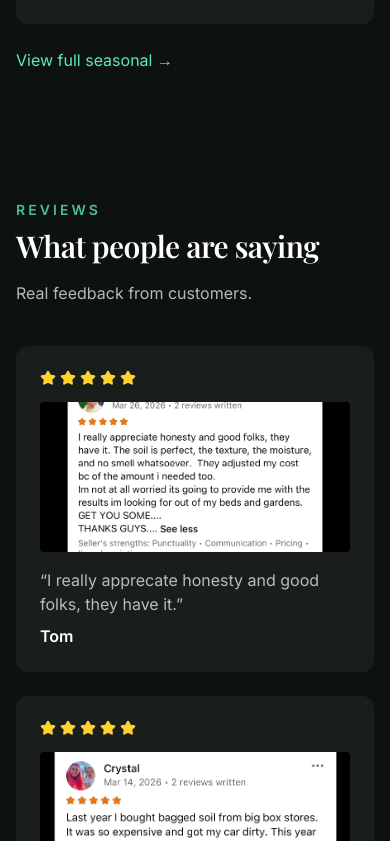
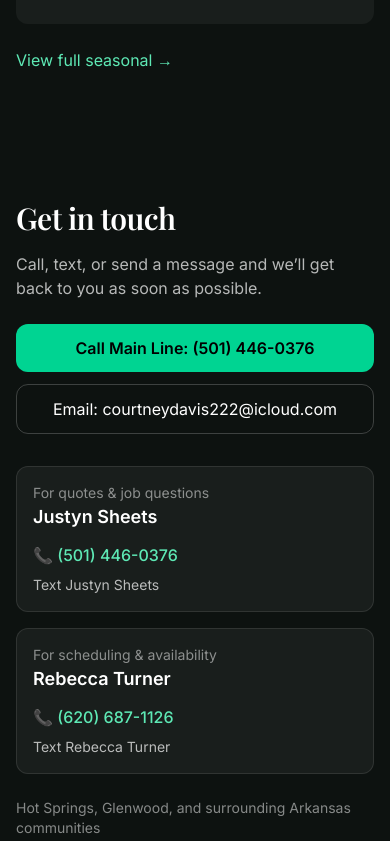
Before and after one commit to altifygenerator-ai/onward-upward-site, a Next.js app: page / in a window 390 px wide. Shown: the part 4683-5524 px from the top of the page. Built offline with nearby package versions, Linux system fonts and the light colour scheme; a web font is replaced by a local one.

Commit message:
sitedata.ts and utils.ts, and added a sitemap for SEO. These changes enhance the site's functionality and user experience, while also improving our search engine visibility.

```diff
--- a/app/layout.tsx
+++ b/app/layout.tsx
@@ -1,7 +1,7 @@
 import "./globals.css";
 import type { Metadata } from "next";
 import { Inter, Playfair_Display } from "next/font/google";
-
+import { Analytics } from "@vercel/analytics/react";
 const inter = Inter({
   subsets: ["latin"],
   variable: "--font-sans",
@@ -13,10 +13,38 @@ const playfair = Playfair_Display({
 });
 
 export const metadata: Metadata = {
-  title: "Onward & Upward Services",
+  title: "Onward & Upward Services | Landscaping & Excavation in Hot Springs AR",
   description:
-    "Landscaping, excavation, tree removal, and seasonal plant features in Hot Springs and surrounding areas.",
+    "Landscaping, excavation, tree and debris removal in Hot Springs, Glenwood, and surrounding Arkansas areas. Call for fast service and seasonal specials.",
+
+  keywords: [
+    "landscaping Hot Springs AR",
+    "excavation Arkansas",
+    "mulch delivery Hot Springs",
+    "tree removal Arkansas",
+  ],
+
+  openGraph: {
+    title: "Onward & Upward Services",
+    description:
+      "Landscaping, excavation, and seasonal services in Hot Springs, AR.",
+    url: "https://yourdomain.com",
+    siteName: "Onward & Upward Services",
+    images: [
+      {
+        url: "/images/hero/main.jpg",
+        width: 1200,
+        height: 630,
+      },
+    ],
+    type: "website",
+  },
+
+  icons: {
+    icon: "/favicon.ico",
+  },
 };
+
 
 export default function RootLayout({
   children,
@@ -27,6 +55,7 @@ export default function RootLayout({
     <html lang="en">
       <body className={`${inter.variable} ${playfair.variable} antialiased`}>
         {children}
+        <Analytics />
       </body>
     </html>
   );
--- a/app/page.tsx
+++ b/app/page.tsx
@@ -1,5 +1,6 @@
 import Link from "next/link";
 import Image from "next/image";
+import { formatPhoneLink, formatMailLink, formatSmsLink } from "@/lib/utils";
 import {
   ArrowRight,
   CalendarDays,
@@ -182,44 +183,68 @@ export default function HomePage() {
       </section>
 
       {/* REVIEWS */}
-      <section id="reviews" className="mx-auto max-w-7xl px-4 py-16">
-        <SectionHeading
-          eyebrow="Reviews"
-          title="What people are saying"
-          text="Real feedback from customers."
-        />
-
-        <div className="grid md:grid-cols-3 gap-6 mt-10">
-          {siteData.reviews.map((review, i) => (
-            <div key={review.name + i} className="bg-white/5 p-6 rounded-xl">
-              <StarRow rating={5} />
-              <Image src={review.image} alt="review" width={200} height={200} className="w-full h-[150px] object-cover mt-4 rounded" />
-              <p className="mt-4 text-white/70">“{review.quote}”</p>
-              <p className="mt-2 font-semibold">{review.name}</p>
-            </div>
-          ))}
-        </div>
-      </section>
-      <section id="quote" className="mx-auto max-w-7xl px-4 py-16">
+<section id="contact" className="mx-auto max-w-7xl px-4 py-16">
   <div className="grid md:grid-cols-2 gap-10">
 
     {/* LEFT SIDE */}
     <div>
       <h2 className="text-3xl md:text-4xl font-semibold">
-        Get a quick quote
+        Get in touch
       </h2>
+
       <p className="mt-4 text-white/70">
-        Tell us what you need and we’ll get back to you fast. You can also call if you want a quicker answer.
+        Call, text, or send a message and we’ll get back to you as soon as possible.
       </p>
 
-      <div className="mt-6">
+      {/* MAIN LINE */}
+      <div className="mt-6 space-y-3">
         <a
-          href={`tel:${siteData.contact.phone.replace(/[^\d+]/g, "")}`}
-          className="inline-block bg-emerald-400 text-black px-6 py-3 rounded-full font-semibold"
+          href={formatPhoneLink(siteData.contact.phone)}
+          className="block bg-emerald-400 text-black px-6 py-3 rounded-xl font-semibold text-center"
         >
-          Call Now: {siteData.contact.phone}
+          Call Main Line: {siteData.contact.phone}
+        </a>
+
+        <a
+          href={formatMailLink(siteData.contact.email)}
+          className="block border border-white/20 px-6 py-3 rounded-xl text-center"
+        >
+          Email: {siteData.contact.email}
         </a>
       </div>
+
+      {/* TEAM CONTACTS */}
+      <div className="mt-8 grid md:grid-cols-2 gap-4">
+        {siteData.contacts.map((person) => (
+          <div
+            key={person.name}
+            className="bg-white/5 p-4 rounded-xl border border-white/10"
+          >
+            <p className="text-sm text-white/50">{person.role}</p>
+            <p className="text-lg font-semibold">{person.name}</p>
+
+            <div className="mt-3 space-y-2">
+              <a
+                href={formatPhoneLink(person.phone)}
+                className="block text-emerald-300 font-medium"
+              >
+                📞 {person.phone}
+              </a>
+
+              <a
+                href={formatSmsLink(person.phone)}
+                className="block text-white/70 text-sm"
+              >
+                Text {person.name}
+              </a>
+            </div>
+          </div>
+        ))}
+      </div>
+
+      <p className="mt-6 text-sm text-white/50">
+        {siteData.contact.serviceArea}
+      </p>
     </div>
 
     {/* RIGHT SIDE FORM */}
@@ -244,20 +269,9 @@ export default function HomePage() {
         className="w-full p-3 rounded bg-black/30 border border-white/10"
       />
 
-      <select
-        name="service"
-        className="w-full p-3 rounded bg-black/30 border border-white/10"
-      >
-        <option>Service Needed</option>
-        <option>Landscaping</option>
-        <option>Excavation</option>
-        <option>Tree / Debris Removal</option>
-        <option>Seasonal / Plants</option>
-      </select>
-
       <textarea
         name="details"
-        placeholder="Project details..."
+        placeholder="What do you need help with?"
         rows={4}
         className="w-full p-3 rounded bg-black/30 border border-white/10"
       />
@@ -266,7 +280,7 @@ export default function HomePage() {
         type="submit"
         className="w-full bg-emerald-400 text-black py-3 rounded-full font-semibold"
       >
-        Send Request
+        Send Message
       </button>
     </form>
   </div>
--- a/app/seasonal/page.tsx
+++ b/app/seasonal/page.tsx
@@ -138,8 +138,7 @@ export default function SeasonalPage() {
             <div>
               <h3 className="text-xl font-semibold">Current seasonal promo</h3>
               <p className="text-white/70 mt-2">
-                Use this section for current deals like bulk soil pricing, plant discounts,
-                or limited-time offers. This should be updated regularly.
+                Keep an eye on this space for rotating seasonal promotions, discounts, and special offers. It’s our way of saying thanks for being part of the Onward & Upward community.
               </p>
             </div>
           </div>
--- /dev/null
+++ b/app/sitemap.ts
@@ -0,0 +1,16 @@
+import { MetadataRoute } from "next";
+
+export default function sitemap(): MetadataRoute.Sitemap {
+  const baseUrl = "https://nwww.onwardsandupward.com/";
+
+  return [
+    {
+      url: baseUrl,
+      lastModified: new Date(),
+    },
+    {
+      url: `${baseUrl}/seasonal`,
+      lastModified: new Date(),
+    },
+  ];
+}
--- a/lib/site-data.ts
+++ b/lib/site-data.ts
@@ -7,11 +7,24 @@ export const siteData = {
   },
 
   contact: {
+  phone: "(501) 446-0376",
+  email: "courtneydavis222@icloud.com",
+  address: "1499 Amity Rd, Hot Springs, AR 71913",
+  serviceArea: "Hot Springs, Glenwood, and surrounding Arkansas communities",
+},
+
+contacts: [
+  {
+    name: "Justyn Sheets",
+    role: "For quotes & job questions",
     phone: "(501) 446-0376",
-    email: "courtneydavis222@icloud.com",
-    address: "1499 Amity Rd, Hot Springs, AR 71913",
-    serviceArea: "Hot Springs, Glenwood, and surrounding Arkansas communities",
   },
+  {
+    name: "Rebecca Turner",
+    role: "For scheduling & availability",
+    phone: "(620) 687-1126",
+  },
+],
 
   hero: {
     eyebrow: "Garden Season Is Here",
--- /dev/null
+++ b/lib/utils.ts
@@ -0,0 +1,11 @@
+export function formatPhoneLink(phone: string) {
+  return `tel:${phone.replace(/[^\d+]/g, "")}`;
+}
+
+export function formatSmsLink(phone: string) {
+  return `sms:${phone.replace(/[^\d+]/g, "")}`;
+}
+
+export function formatMailLink(email: string) {
+  return `mailto:${email}`;
+}
--- a/package.json
+++ b/package.json
@@ -8,6 +8,7 @@
     "start": "next start"
   },
   "dependencies": {
+    "@vercel/analytics": "^2.0.1",
     "lucide-react": "^1.7.0",
     "next": "16.2.2",
     "react": "19.2.4",
```
Also changed, not shown: 1 other file (tests, documents, lock files or other folders).
